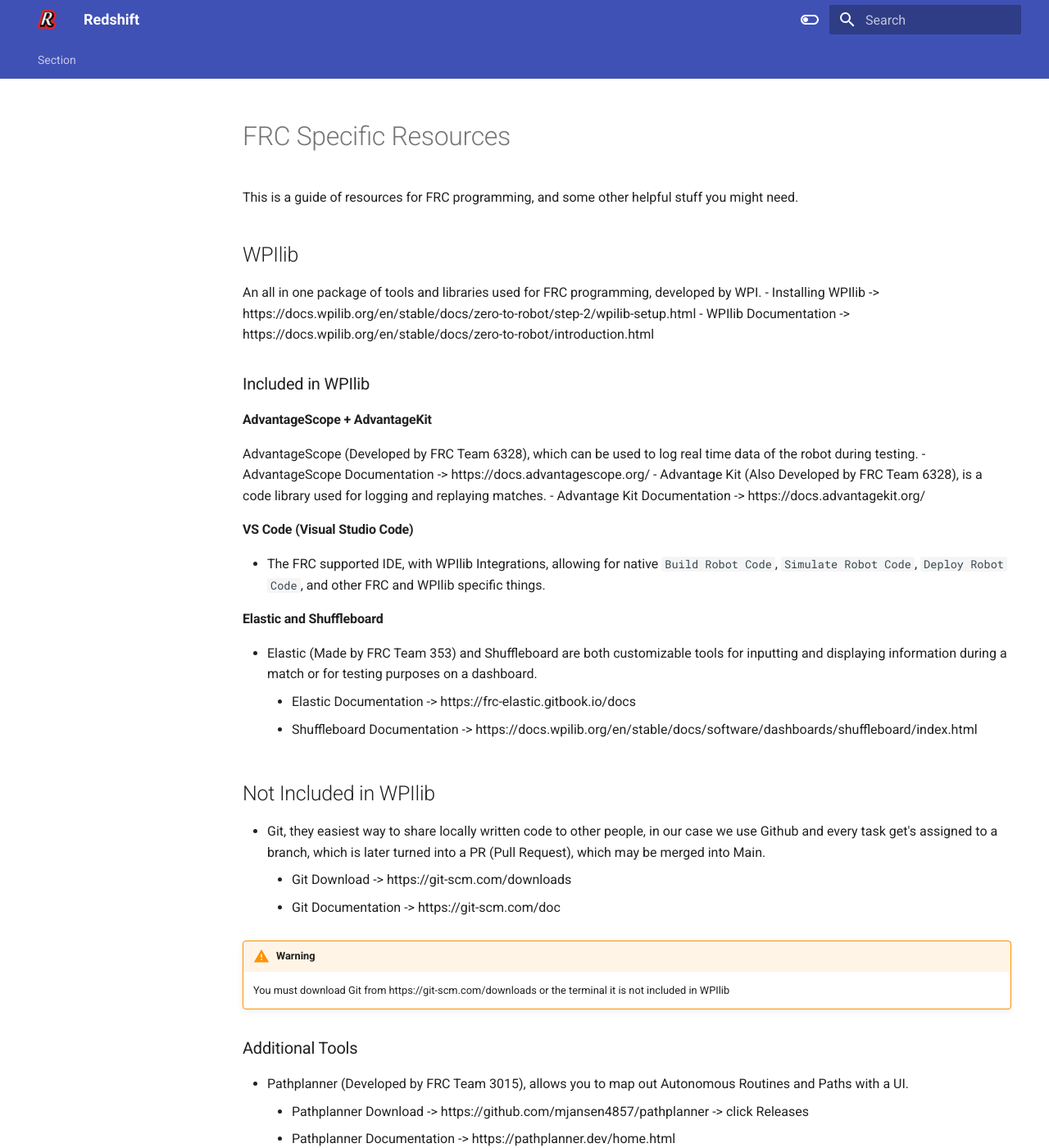
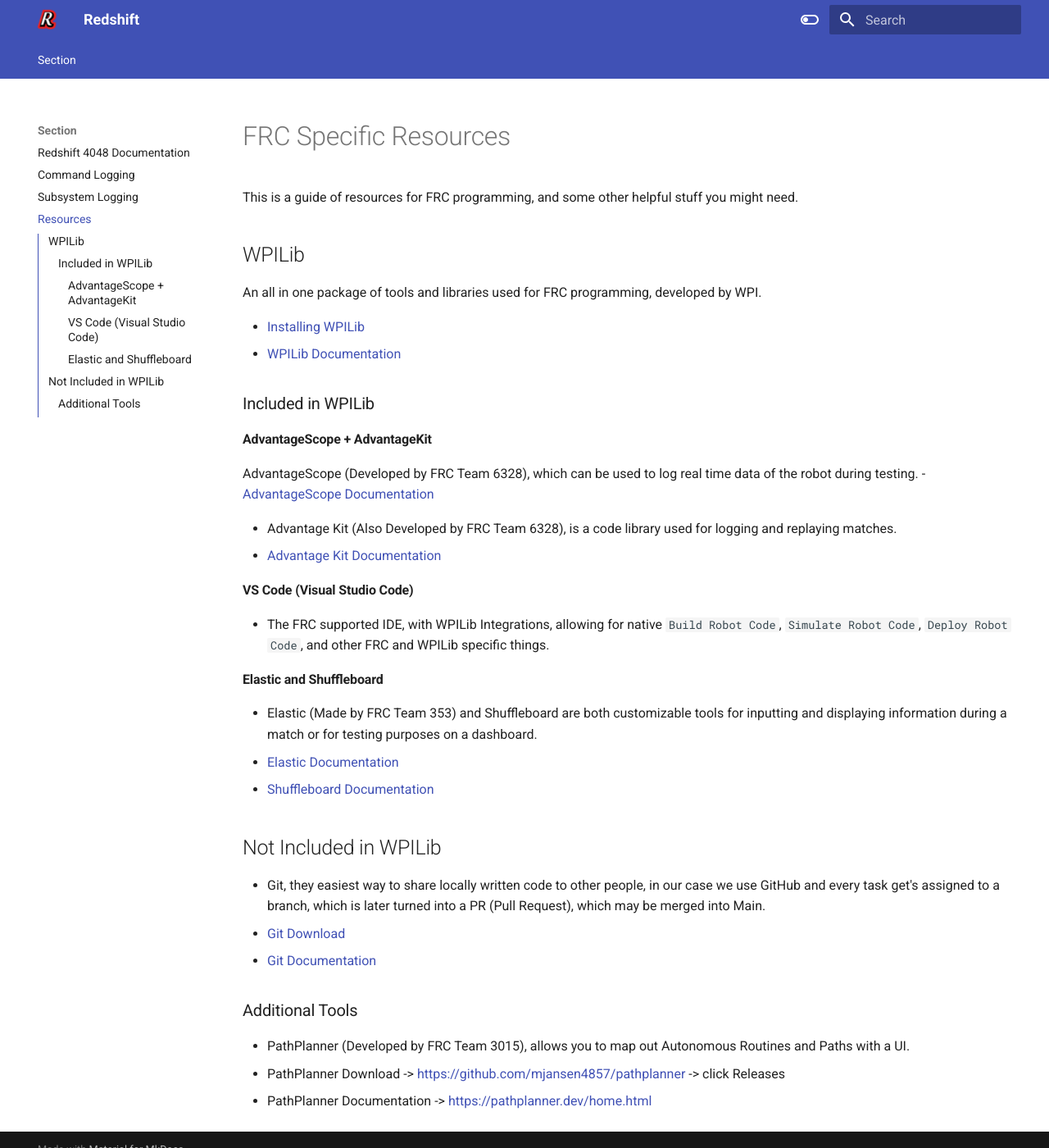
Before and after one commit to FRC4048/robot-docs, an MkDocs documentation site: the page built from docs/resources.md, in a window 1280 px wide and 1400 px high. Shown: the whole window at 82% size. Built offline with MkDocs 1.6.1 and Material for MkDocs 9.7.7, drawn with Linux system fonts in a browser that asks for light colours.

Commit message:
made linux use markdown

```diff
--- a/docs/resources.md
+++ b/docs/resources.md
@@ -1,39 +1,42 @@
 # FRC Specific Resources
+
 This is a guide of resources for FRC programming, and some other helpful stuff you might need.
 
-## WPIlib
+## WPILib
+
 An all in one package of tools and libraries used for FRC programming, developed by WPI.
-- Installing WPIlib -> https://docs.wpilib.org/en/stable/docs/zero-to-robot/step-2/wpilib-setup.html
-- WPIlib Documentation -> https://docs.wpilib.org/en/stable/docs/zero-to-robot/introduction.html
 
-### Included in WPIlib
+- [Installing WPILib](https://docs.wpilib.org/en/stable/docs/zero-to-robot/step-2/wpilib-setup.html)
+- [WPILib Documentation](https://docs.wpilib.org/en/stable/docs/zero-to-robot/introduction.html)
 
+### Included in WPILib
 
 #### AdvantageScope + AdvantageKit
+
 AdvantageScope (Developed by FRC Team 6328), which can be used to log real time data of the robot during testing.
-    - AdvantageScope Documentation -> https://docs.advantagescope.org/
+    - [AdvantageScope Documentation](https://docs.advantagescope.org/)
+
 - Advantage Kit (Also Developed by FRC Team 6328), is a code library used for logging and replaying matches.
-    - Advantage Kit Documentation -> https://docs.advantagekit.org/
-
+  - [Advantage Kit Documentation](https://docs.advantagekit.org/)
 
 #### VS Code (Visual Studio Code)
-- The FRC supported IDE, with WPIlib Integrations, allowing for native `Build Robot Code`, `Simulate Robot Code`, `Deploy Robot Code`, and other FRC and WPIlib specific things.
+
+- The FRC supported IDE, with WPILib Integrations, allowing for native `Build Robot Code`, `Simulate Robot Code`, `Deploy Robot Code`, and other FRC and WPILib specific things.
 
 #### Elastic and Shuffleboard
+
 - Elastic (Made by FRC Team 353) and Shuffleboard are both customizable tools for inputting and displaying information during a match or for testing purposes on a dashboard.
-    - Elastic Documentation -> https://frc-elastic.gitbook.io/docs
-    - Shuffleboard Documentation -> https://docs.wpilib.org/en/stable/docs/software/dashboards/shuffleboard/index.html
+  - [Elastic Documentation](<https://frc-elastic.gitbook.io/docs>)
+  - [Shuffleboard Documentation](<https://docs.wpilib.org/en/stable/docs/software/dashboards/shuffleboard/index.html>)
 
-## Not Included in WPIlib
-- Git, they easiest way to share locally written code to other people, in our case we use Github and every task get's assigned to a branch, which is later turned into a PR (Pull Request), which may be merged into Main.
-    - Git Download -> https://git-scm.com/downloads
-    - Git Documentation -> https://git-scm.com/doc
+## Not Included in WPILib
 
-!!! warning
-    You must download Git from https://git-scm.com/downloads or the terminal it is not included in WPIlib
+- Git, they easiest way to share locally written code to other people, in our case we use GitHub and every task get's assigned to a branch, which is later turned into a PR (Pull Request), which may be merged into Main.
+  - [Git Download](<https://git-scm.com/downloads>)
+  - [Git Documentation](<https://git-scm.com/doc>)
 
 ### Additional Tools
 
-- Pathplanner (Developed by FRC Team 3015), allows you to map out Autonomous Routines and Paths with a UI.
-    - Pathplanner Download -> https://github.com/mjansen4857/pathplanner -> click Releases
-    - Pathplanner Documentation -> https://pathplanner.dev/home.html
+- PathPlanner (Developed by FRC Team 3015), allows you to map out Autonomous Routines and Paths with a UI.
+  - PathPlanner Download -> <https://github.com/mjansen4857/pathplanner> -> click Releases
+  - PathPlanner Documentation -> <https://pathplanner.dev/home.html>
--- a/mkdocs.yml
+++ b/mkdocs.yml
@@ -51,6 +51,7 @@ nav:
       - index.md
       - Command Logging: command-logging.md
       - Subsystem Logging: subsystem-logging.md
+      - Resources: resources.md
 extra_css:
   - stylesheets/extra.css
 extra:
```
